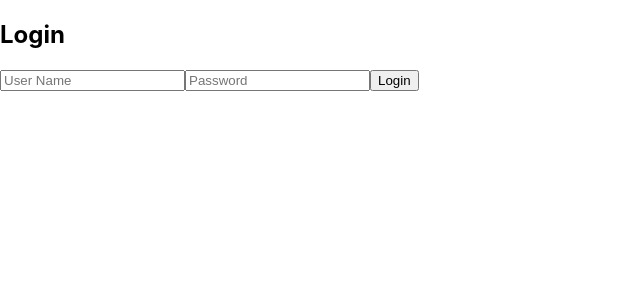
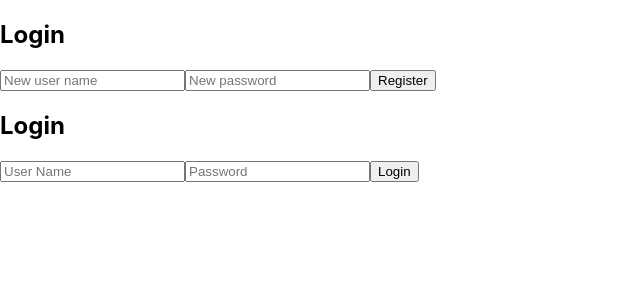
Before and after one commit to Zero-slayer/dat3semprojekt_front, a React (Create React App) app: page / in a window 1280 px wide. Shown: the top 300 px of the page, without its empty margins (0-640 px from the left). Built offline with nearby package versions, Linux system fonts and the light colour scheme.

Commit message:
added register

```diff
--- a/src/App.jsx
+++ b/src/App.jsx
@@ -26,6 +26,30 @@ function LogIn({ login }) {
 
 }
 
+function RegisterUser({ user }) {
+  const init = { username: "", password: "" };
+  const [newUserCredentials, setNewUserCredentials] = useState(init);
+
+  const performRegister = (event) => {
+    event.preventDefault();
+    user(newUserCredentials.username, newUserCredentials.password);
+  }
+  const onChange = (event) => {
+    setNewUserCredentials({ ...newUserCredentials, [event.target.id]: event.target.value })
+  }
+
+  return (
+    <div>
+      <h2>Login</h2>
+      <form onChange={onChange}>
+        <input type="text" placeholder="New user name" id="username" />
+        <input type="password" placeholder="New password" id="password" />
+        <button onClick={performRegister}>Register</button>
+      </form>
+    </div>
+  )
+
+}
 function LoggedIn() {
   const [dataFromServer, setDataFromServer] = useState("Loading...");
 
@@ -53,9 +77,13 @@ function App() {
     facade.login(user, pass)
       .then(response => setLoggedIn(true));
   }
+  const newUser = (user, pass) => {
+    facade.register(user, pass);
+  }
 
   return (
     <div>
+      {!loggedIn ? (<RegisterUser user={newUser} />) : null}
       {!loggedIn ? (<LogIn login={login} />) :
       (<div>
         <LoggedIn />
--- a/src/apiFacade.jsx
+++ b/src/apiFacade.jsx
@@ -1,5 +1,5 @@
 
-const URL = "http://localhost:8080/skabelon_war_exploded"
+const URL = "When uploading to server"
 
 function handleHttpErrors(response) {
     if (!response.ok) {
```
